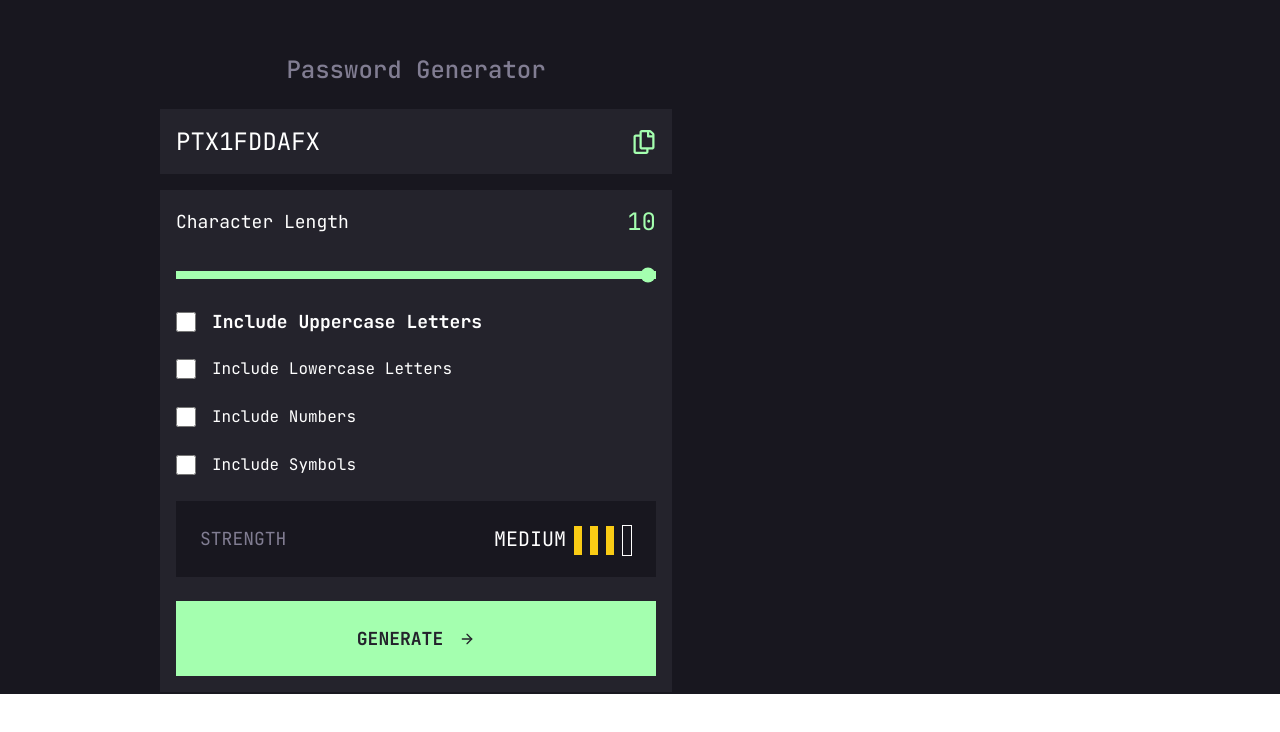
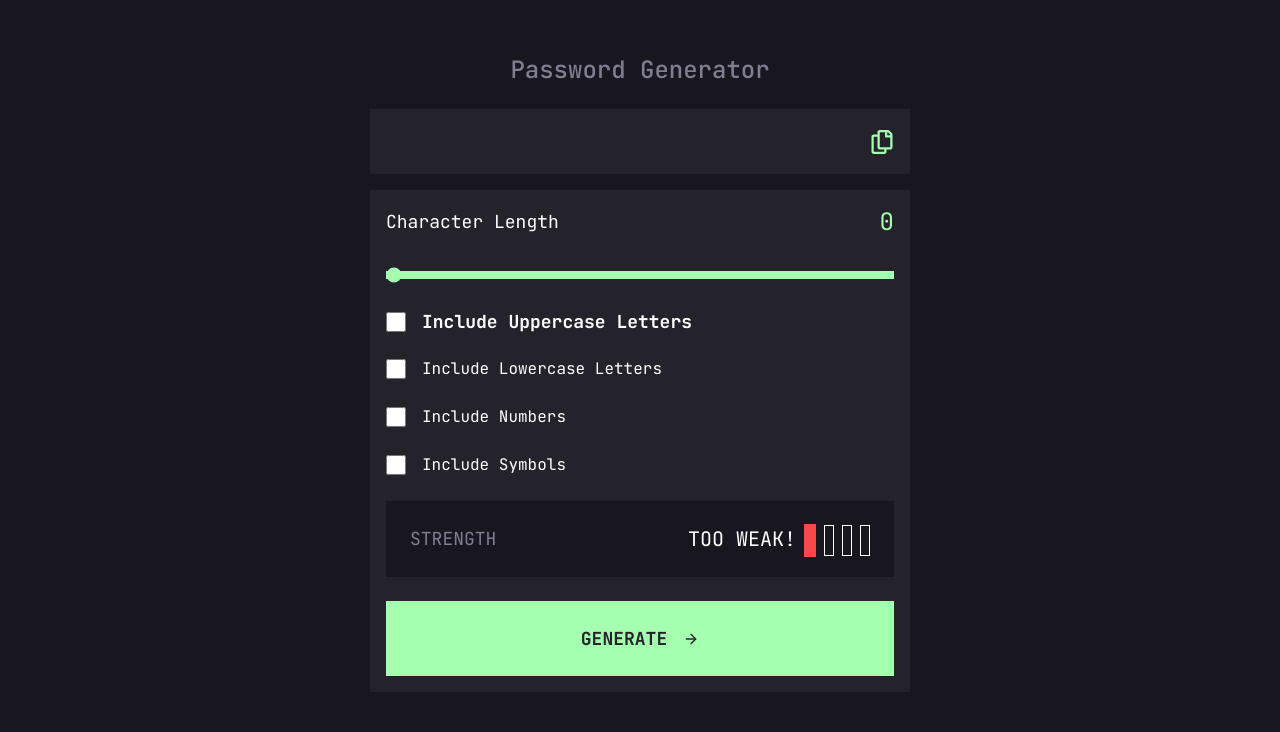
Before and after one commit to manjunathagee/Great_Frontend_Daily, a Next.js app: page /frontend-mentor/day-07-password_generator in a window 1280 px wide. Shown: the part 106-838 px from the top of the page. Before the commit the page ends 800 px from the top, so only its background shows below. Built offline with nearby package versions, Linux system fonts and the light colour scheme.

Commit message:
Password generator logic

```diff
--- a/app/frontend-mentor/day-07-password_generator/page.tsx
+++ b/app/frontend-mentor/day-07-password_generator/page.tsx
@@ -1,18 +1,43 @@
-import React, { useId } from "react";
+"use client";
+import React, { useId, useState } from "react";
 import { FiArrowRight } from "react-icons/fi";
 import { FaRegCopy } from "react-icons/fa";
+import useGeneratePassword, { PasswordOptions } from "./useGeneratePassword";
 
 const PasswordGenerator = () => {
   const id = useId();
+  const [passwordOptions, setPasswordOptions] = useState<PasswordOptions>({
+    includeLowerCase: false,
+    includeNumbers: false,
+    includeUpperCase: false,
+    includeSymbols: false,
+    passwordLength: 0,
+  });
+
+  const generatePasswordFn = useGeneratePassword();
+  const [generatedPassword, setGeneratedPassword] = useState("");
+
+  const generatePasswordHandler = () => {
+    const password = generatePasswordFn(passwordOptions);
+    setGeneratedPassword(password);
+  };
+
+  const passwordStrengthVal =
+    Number(passwordOptions.includeLowerCase) +
+    Number(passwordOptions.includeUpperCase) +
+    Number(passwordOptions.includeNumbers) +
+    Number(passwordOptions.includeSymbols) +
+    passwordOptions.passwordLength;
+
   return (
-    <main className="font-jetbrainsMono bg-dark-800 h-dvh p-40">
-      <section className="text-white max-w-md lg:max-w-lg space-y-6">
+    <main className="font-jetbrainsMono bg-dark-800 min-h-screen min-w-screen p-40">
+      <section className="text-white w-[345px] md:w-[540px] space-y-6 mx-auto overflow-auto">
         <div className="text-center text-dark-400 h1-bold-m">
           Password Generator
         </div>
         <article className="space-y-4">
           <div className="bg-dark-600 w-full flex justify-between px-4 items-center h-[65px]">
-            <span className="text-2xl">PTX1FDDAFX</span>
+            <span className="text-2xl">{generatedPassword}</span>
             <span className="text-2xl text-green-200 hover:cursor-pointer hover:text-white">
               <FaRegCopy />
             </span>
@@ -20,7 +45,9 @@ const PasswordGenerator = () => {
           <div className="bg-dark-600 w-full flex flex-col gap-6 p-4">
             <div className="flex justify-between items-center">
               <span className="text-lg">Character Length</span>
-              <span className="text-green-200 text-2xl">10</span>
+              <span className="text-green-200 text-2xl">
+                {passwordOptions.passwordLength}
+              </span>
             </div>
             <div className="space-y-6">
               <div>
@@ -28,14 +55,28 @@ const PasswordGenerator = () => {
                   type="range"
                   min="0"
                   max="10"
+                  value={passwordOptions.passwordLength}
                   name="character_length"
                   className="w-full range-input accent-green-200 hover:accent-black"
+                  onChange={(e) =>
+                    setPasswordOptions((curr) => ({
+                      ...curr,
+                      passwordLength: +e.target.value,
+                    }))
+                  }
                 />
               </div>
               <div className="flex gap-4 items-center">
                 <input
                   type="checkbox"
                   name="include_uppercase"
+                  checked={passwordOptions.includeUpperCase}
+                  onChange={(e) =>
+                    setPasswordOptions((curr) => ({
+                      ...curr,
+                      includeUpperCase: e.target.checked,
+                    }))
+                  }
                   id={`uppercase-${id}`}
                   className="accent-green-200 h-[20px] w-[20px] hover:cursor-pointer"
                 />
@@ -47,6 +88,13 @@ const PasswordGenerator = () => {
                 <input
                   type="checkbox"
                   name="include_lowercase"
+                  checked={passwordOptions.includeLowerCase}
+                  onChange={(e) =>
+                    setPasswordOptions((curr) => ({
+                      ...curr,
+                      includeLowerCase: e.target.checked,
+                    }))
+                  }
                   id={`lowercase-${id}`}
                   className="accent-green-200 h-[20px] w-[20px] hover:cursor-pointer"
                 />
@@ -58,6 +106,13 @@ const PasswordGenerator = () => {
                 <input
                   type="checkbox"
                   name="include_numbers"
+                  checked={passwordOptions.includeNumbers}
+                  onChange={(e) =>
+                    setPasswordOptions((curr) => ({
+                      ...curr,
+                      includeNumbers: e.target.checked,
+                    }))
+                  }
                   id={`numbers-${id}`}
                   className="accent-green-200 h-[20px] w-[20px] hover:cursor-pointer"
                 />
@@ -67,6 +122,13 @@ const PasswordGenerator = () => {
                 <input
                   type="checkbox"
                   name="include_symbols"
+                  checked={passwordOptions.includeSymbols}
+                  onChange={(e) =>
+                    setPasswordOptions((curr) => ({
+                      ...curr,
+                      includeSymbols: e.target.checked,
+                    }))
+                  }
                   id={`symbols-${id}`}
                   className="accent-green-200 h-[20px] w-[20px] hover:cursor-pointer"
                 />
@@ -76,14 +138,13 @@ const PasswordGenerator = () => {
             <div className="flex justify-between bg-dark-800 p-6 uppercase">
               <span className=" text-dark-400 text-lg">strength</span>
               <div className="space-x-2">
-                <span className="text-xl">medium</span>
-                <span className="h-[10px] p-1 bg-yellow-400"></span>
-                <span className="h-[10px] p-1 bg-yellow-400"></span>
-                <span className="h-[10px] p-1 bg-yellow-400"></span>
-                <span className="h-[10px] border-white border p-1 bg-transparent"></span>
+                <PasswordStrength passwordStrengthVal={passwordStrengthVal} />
               </div>
             </div>
-            <button className="w-full bg-green-200 flex items-center justify-center p-6 gap-4 hover:gap-6 transition-all duration-150 hover:cursor-pointer hover:bg-transparent group border-green-200 border-2">
+            <button
+              onClick={generatePasswordHandler}
+              className="w-full bg-green-200 flex items-center justify-center p-6 gap-4 hover:gap-6 transition-all duration-150 hover:cursor-pointer hover:bg-transparent group border-green-200 border-2"
+            >
               <span className="text-dark-600 uppercase body-bold group-hover:text-green-200">
                 generate
               </span>
@@ -98,4 +159,52 @@ const PasswordGenerator = () => {
   );
 };
 
+function PasswordStrength({
+  passwordStrengthVal,
+}: {
+  passwordStrengthVal: number;
+}) {
+  if (passwordStrengthVal <= 3) {
+    return (
+      <>
+        <span className="text-xl">too weak!</span>
+        <span className="h-[10px] p-1.5 bg-red-500"></span>
+        <span className="h-[10px] p-1 border-white border bg-transparent"></span>
+        <span className="h-[10px] p-1 border-white border bg-transparent"></span>
+        <span className="h-[10px] p-1 border-white border  bg-transparent"></span>
+      </>
+    );
+  } else if (passwordStrengthVal > 3 && passwordStrengthVal < 7) {
+    return (
+      <>
+        <span className="text-xl">weak</span>
+        <span className="h-[10px] p-1.5 bg-orange-300"></span>
+        <span className="h-[10px] p-1.5 bg-orange-300"></span>
+        <span className="h-[10px] p-1 border-white border bg-transparent"></span>
+        <span className="h-[10px] p-1 border-white border  bg-transparent"></span>
+      </>
+    );
+  } else if (passwordStrengthVal >= 7 && passwordStrengthVal < 12) {
+    return (
+      <>
+        <span className="text-xl">meduim</span>
+        <span className="h-[10px] p-1.5 bg-yellow-300"></span>
+        <span className="h-[10px] p-1.5 bg-yellow-300"></span>
+        <span className="h-[10px] p-1.5 bg-yellow-300"></span>
+        <span className="h-[10px] p-1 border-white border  bg-transparent"></span>
+      </>
+    );
+  } else {
+    return (
+      <>
+        <span className="text-xl">strong</span>
+        <span className="h-[10px] p-1.5 bg-green-200"></span>
+        <span className="h-[10px] p-1.5 bg-green-200"></span>
+        <span className="h-[10px] p-1.5 bg-green-200"></span>
+        <span className="h-[10px] p-1.5 bg-green-200"></span>
+      </>
+    );
+  }
+}
+
 export default PasswordGenerator;
--- /dev/null
+++ b/app/frontend-mentor/day-07-password_generator/useGeneratePassword.ts
@@ -0,0 +1,99 @@
+import { useCallback, useState } from "react";
+
+export type PasswordOptions = {
+  includeUpperCase: boolean;
+  includeLowerCase: boolean;
+  includeNumbers: boolean;
+  includeSymbols: boolean;
+  passwordLength: number;
+};
+
+const upperCaseAlphabets: string[] = [];
+const lowerCaseAlphabets: string[] = [];
+const numbers: number[] = [];
+const symbols: string[] = [
+  "!",
+  "@",
+  "#",
+  "$",
+  "%",
+  "^",
+  "&",
+  "*",
+  "(",
+  ")",
+  "_",
+  "-",
+  "=",
+  "+",
+  "[",
+  "]",
+  "{",
+  "}",
+  "|",
+  "\\",
+  ";",
+  ":",
+  "'",
+  '"',
+  "<",
+  ">",
+  ",",
+  ".",
+  "/",
+  "?",
+];
+
+for (let i = 65; i <= 90; i++) {
+  upperCaseAlphabets.push(String.fromCharCode(i));
+}
+
+for (let i = 97; i <= 122; i++) {
+  lowerCaseAlphabets.push(String.fromCharCode(i));
+}
+
+for (let i = 0; i <= 9; i++) {
+  numbers.push(i);
+}
+
+export default function useGeneratePassword() {
+  const generatePasswordFn = useCallback(
+    ({
+      includeLowerCase,
+      includeNumbers,
+      includeSymbols,
+      passwordLength,
+      includeUpperCase,
+    }: PasswordOptions) => {
+      if (passwordLength === 0) return "";
+      if (
+        !includeLowerCase &&
+        !includeUpperCase &&
+        !includeNumbers &&
+        !includeSymbols
+      )
+        return "";
+
+      const characterSet = [];
+      const generatedPassword = [];
+
+      if (includeLowerCase) characterSet.push(lowerCaseAlphabets);
+      if (includeUpperCase) characterSet.push(upperCaseAlphabets);
+      if (includeNumbers) characterSet.push(numbers);
+      if (includeSymbols) characterSet.push(symbols);
+
+      for (let i = 0; i < passwordLength; i++) {
+        let randomIndex = Math.floor(Math.random() * characterSet.length);
+        let randomCharIndex = Math.floor(
+          Math.random() * characterSet[randomIndex].length
+        );
+
+        generatedPassword.push(characterSet[randomIndex][randomCharIndex]);
+      }
+      return generatedPassword.join("");
+    },
+    []
+  );
+
+  return generatePasswordFn;
+}
```
